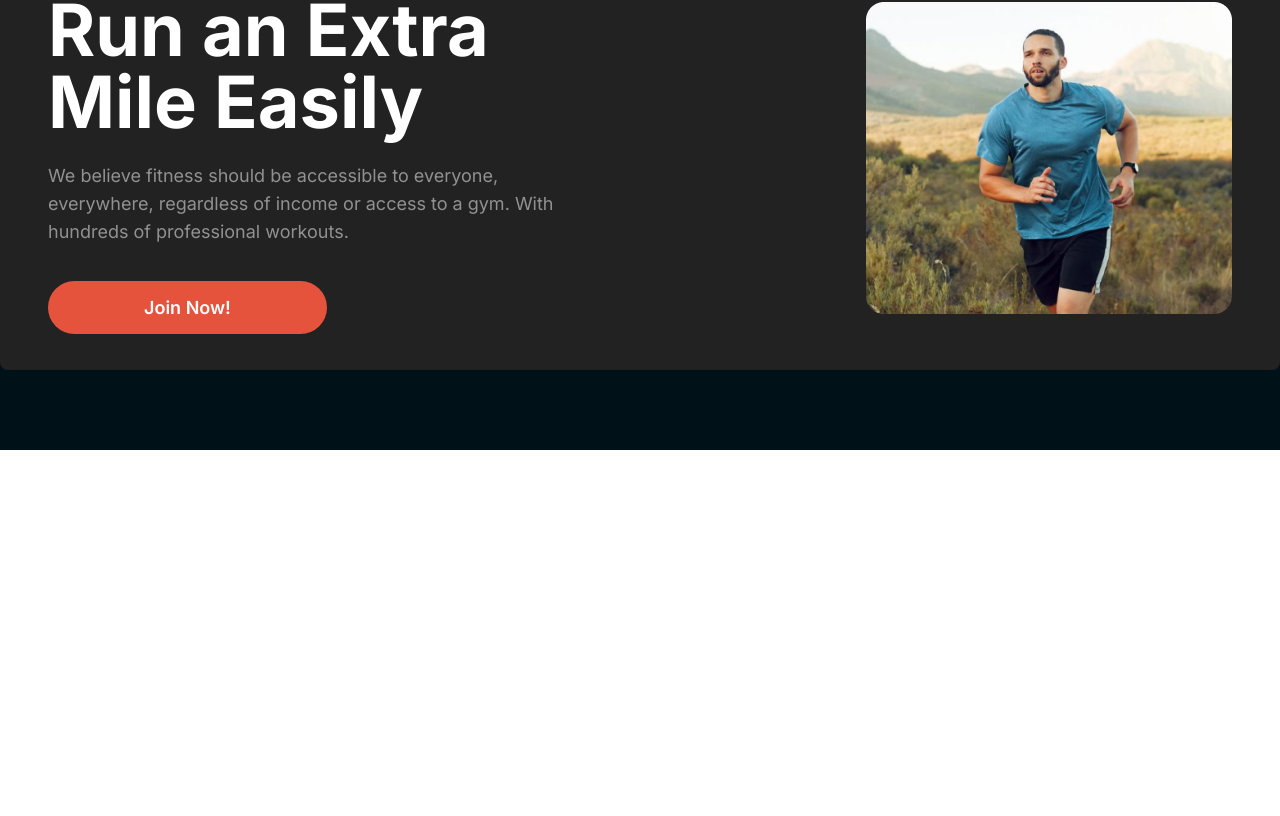
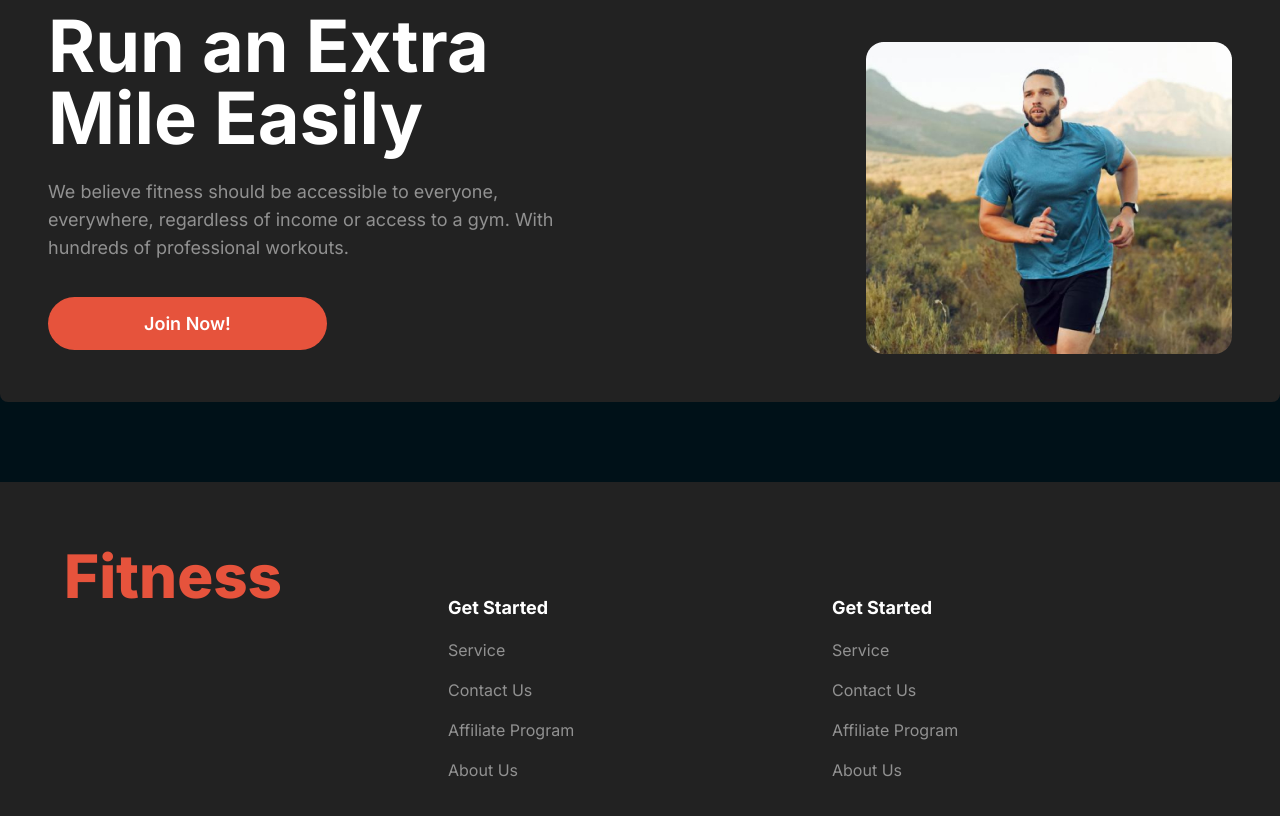
Before and after one commit to Mahedihasanimam/fitness, a Next.js app: page / in a window 1280 px wide. Shown: the part 1364-2180 px from the top of the page. Before the commit the page ends 1814 px from the top, so only its background shows below. Built offline with nearby package versions, Linux system fonts and the light colour scheme.

Commit message:
footer section added

```diff
--- a/src/app/page.js
+++ b/src/app/page.js
@@ -1,4 +1,5 @@
 import MyCard from "@/components/Card";
+import Footer from "@/components/Footer";
 import Habits from "@/components/Habits";
 import Hero from "@/components/Hero";
 
@@ -9,6 +10,7 @@ export default function Home() {
       <Hero/>
       <Habits/>
       <MyCard/>
+      <Footer/>
     </main>
   );
 }
--- a/src/components/Card.jsx
+++ b/src/components/Card.jsx
@@ -4,16 +4,16 @@ import image from "../../public/image/Rectangle 22.png";
 const Mycard = () => {
   return (
     <div className="bg-[#001118] py-20">
-      <div className="bg-[#222222] text-white rounded-lg container mx-auto p-12 flex items-center justify-between gap-8">
+      <div className="bg-[#222222] text-white rounded-lg container mx-auto p-12 lg:flex md:flex space-y-12 items-center justify-between gap-8">
         <div className="max-w-lg">
-          <h1 className="text-7xl font-bold">Run an Extra Mile Easily</h1>
+          <h1 className="lg:text-7xl md:text-6xl text-4xl font-bold">Run an Extra Mile Easily</h1>
           <p className="mt-6 mb-8 text-lg sm:mb-12 text-[#FFFFFF80]">
           We believe fitness should be accessible to everyone, everywhere, regardless of income or access to a gym. With hundreds of professional workouts.
           </p>
           <a
             rel="noopener noreferrer"
 
-            className="px-24 py-4 text-lg font-semibold cursor-pointer  bg-[#E6533C] text-white rounded-full"
+            className="lg:px-24 md:px-12  px-8 py-4 text-lg font-semibold cursor-pointer  bg-[#E6533C] text-white rounded-full"
           >
             Join Now!
           </a>
--- /dev/null
+++ b/src/components/Footer.jsx
@@ -0,0 +1,35 @@
+import React from 'react';
+
+const Footer = () => {
+    return (
+        <div className='bg-[#222222] text-white'>
+            <divv className="grid grid-cols-1 space-y-12 md:grid-cols-2 lg:grid-cols-3 container mx-auto p-16" >
+                <div>
+                    <h1 className='lg:text-6xl text-4xl font-extrabold text-[#E6533C]'>Fitness</h1>
+                    <p></p>
+                </div>
+                <div>
+                    <h3 className='text-lg font-bold mb-4'>Get Started</h3>
+                    <ul className='list-none text-[#FFFFFF80] space-y-4'>
+                        <li>Service</li>
+                        <li>Contact Us</li>
+                        <li>Affiliate Program</li>
+                        <li>About Us</li>
+                    </ul>
+                </div>
+                <div>
+                    <h3 className='text-lg font-bold mb-4'>Get Started</h3>
+                    <ul className='list-none text-[#FFFFFF80] space-y-4'>
+                        <li>Service</li>
+                        <li>Contact Us</li>
+                        <li>Affiliate Program</li>
+                        <li>About Us</li>
+                    </ul>
+                </div>
+
+            </divv>
+        </div>
+    );
+};
+
+export default Footer;
--- a/src/components/Hero.jsx
+++ b/src/components/Hero.jsx
@@ -10,7 +10,7 @@ const Hero = () => {
       <section className="bg-[#001118] text-white ">
         <div className="container flex flex-col justify-between  mx-auto pt-20 lg:flex-row lg:justify-between ">
           <div className="flex flex-col justify-center p-6 text-center rounded-sm lg:max-w-lg xl:max-w-xl lg:text-left">
-            <h1 className="text-6xl font-bold leading-none sm:text-[78px]">
+            <h1 className="lg:text-6xl text-4xl font-bold leading-none sm:text-[78px]">
               Get body in <span className="italic">shape</span> & stay healthy
             </h1>
             <p className="mt-6 mb-8 text-lg sm:mb-12 text-[#FFFFFF80]">
```
